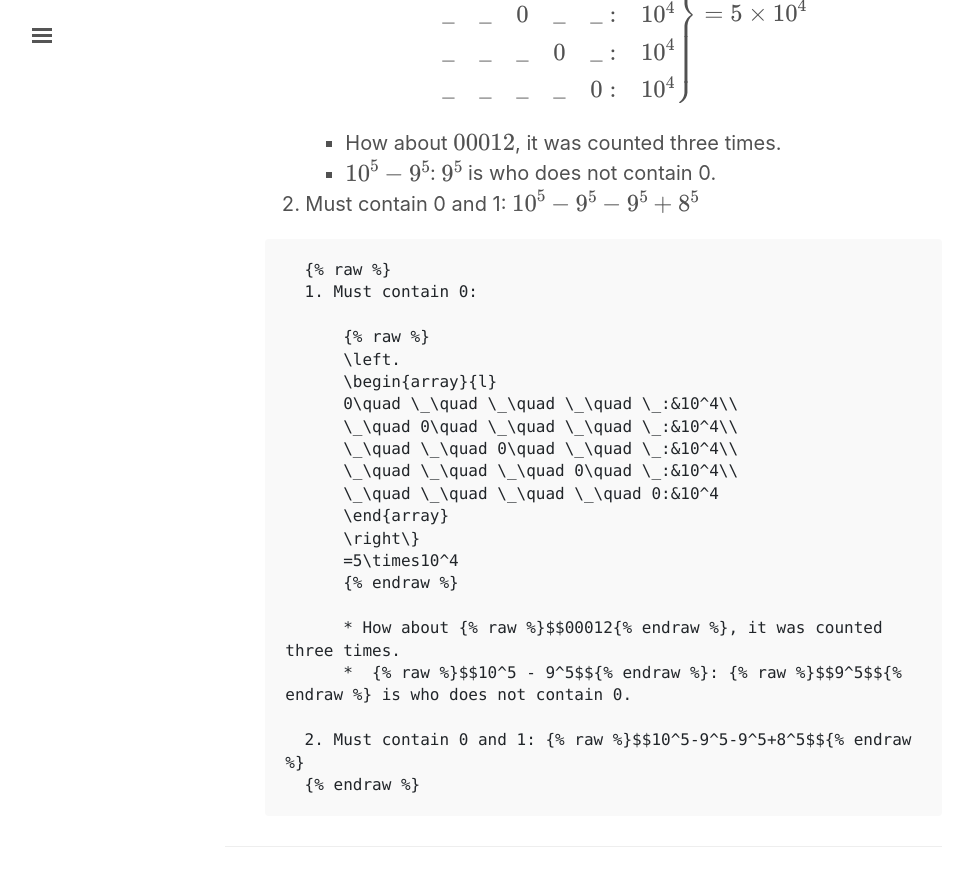
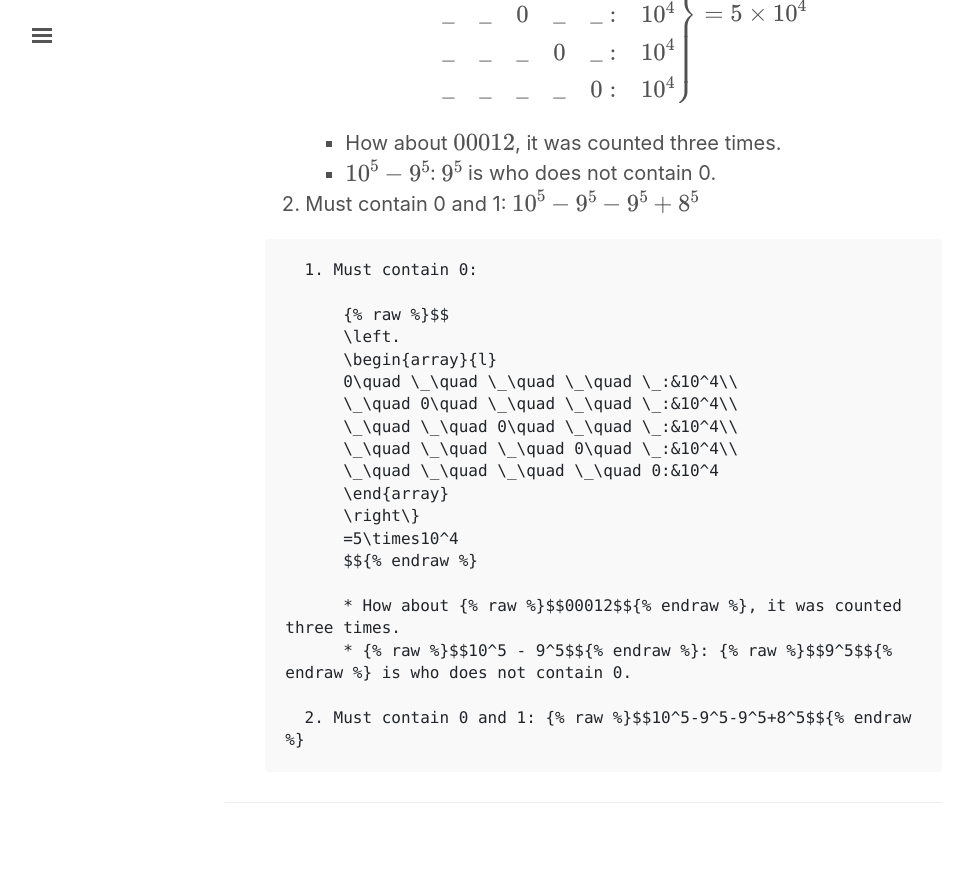
Before and after one commit to lingt-xyz/note, a Jekyll site: the page built from _posts/2018-08-29-use-latex-in-jekyll.md, in a window 1280 px wide and 900 px high, scrolled down 1321 px. Shown: the top 886 px of the window, without its empty margins (3-976 px from the left). Built offline with Jekyll 4.4.1, drawn with Linux system fonts in a browser that asks for light colours; formulas are drawn with MathJax 3; comment, search, counter and statistics services are not loaded.

Commit message:
add notes about how to use latex

````diff
--- a/_posts/2018-08-29-use-latex-in-jekyll.md
+++ b/_posts/2018-08-29-use-latex-in-jekyll.md
@@ -67,10 +67,9 @@ Two things need to be done.
     2. Must contain 0 and 1: {% raw %}$$10^5-9^5-9^5+8^5$${% endraw %}
 
     ```
-    {% raw %}{%{% endraw %} raw {% raw %}%}{% endraw %}
     1. Must contain 0:
 
-        {% raw %}{%{% endraw %} raw {% raw %}%}{% endraw %}
+        {% raw %}{%{% endraw %} raw {% raw %}%}{% endraw %}$$
         \left.
         \begin{array}{l}
         0\quad \_\quad \_\quad \_\quad \_:&10^4\\
@@ -81,11 +80,10 @@ Two things need to be done.
         \end{array}
         \right\}
         =5\times10^4
-        {% raw %}{%{% endraw %} endraw {% raw %}%}{% endraw %}
+        $${% raw %}{%{% endraw %} endraw {% raw %}%}{% endraw %}
 
-        * How about {% raw %}{%{% endraw %} raw {% raw %}%}{% endraw %}$$00012{% raw %}{%{% endraw %} endraw {% raw %}%}{% endraw %}, it was counted three times.
-        *  {% raw %}{%{% endraw %} raw {% raw %}%}{% endraw %}$$10^5 - 9^5$${% raw %}{%{% endraw %} endraw {% raw %}%}{% endraw %}: {% raw %}{%{% endraw %} raw {% raw %}%}{% endraw %}$$9^5$${% raw %}{%{% endraw %} endraw {% raw %}%}{% endraw %} is who does not contain 0.
+        * How about {% raw %}{%{% endraw %} raw {% raw %}%}{% endraw %}$$00012$${% raw %}{%{% endraw %} endraw {% raw %}%}{% endraw %}, it was counted three times.
+        * {% raw %}{%{% endraw %} raw {% raw %}%}{% endraw %}$$10^5 - 9^5$${% raw %}{%{% endraw %} endraw {% raw %}%}{% endraw %}: {% raw %}{%{% endraw %} raw {% raw %}%}{% endraw %}$$9^5$${% raw %}{%{% endraw %} endraw {% raw %}%}{% endraw %} is who does not contain 0.
 
     2. Must contain 0 and 1: {% raw %}{%{% endraw %} raw {% raw %}%}{% endraw %}$$10^5-9^5-9^5+8^5$${% raw %}{%{% endraw %} endraw {% raw %}%}{% endraw %}
-    {% raw %}{%{% endraw %} endraw {% raw %}%}{% endraw %}
     ```
````
